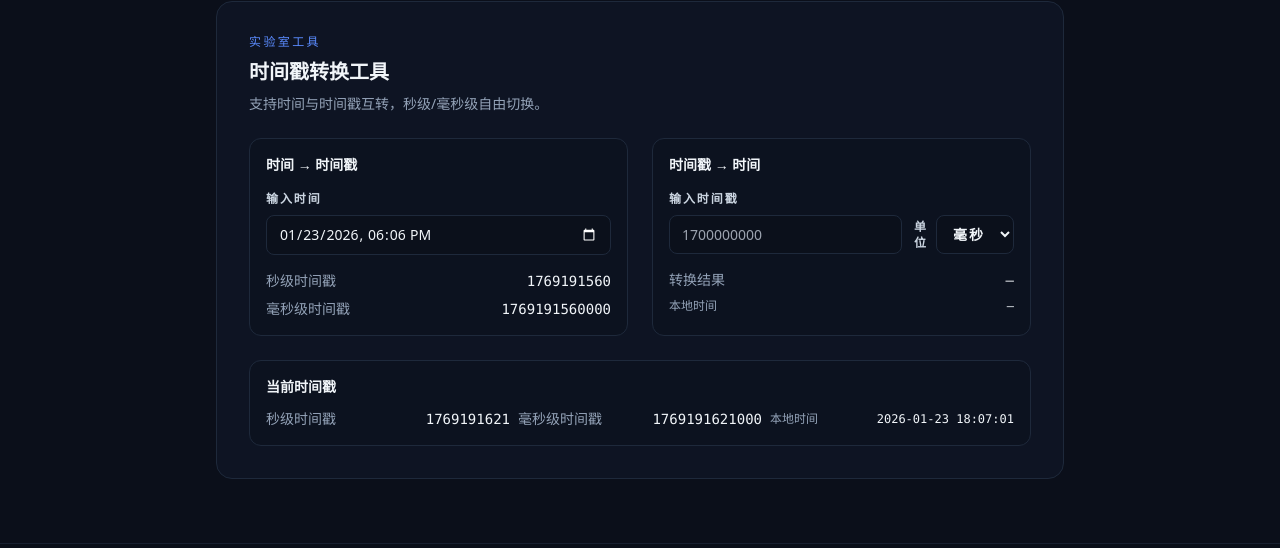
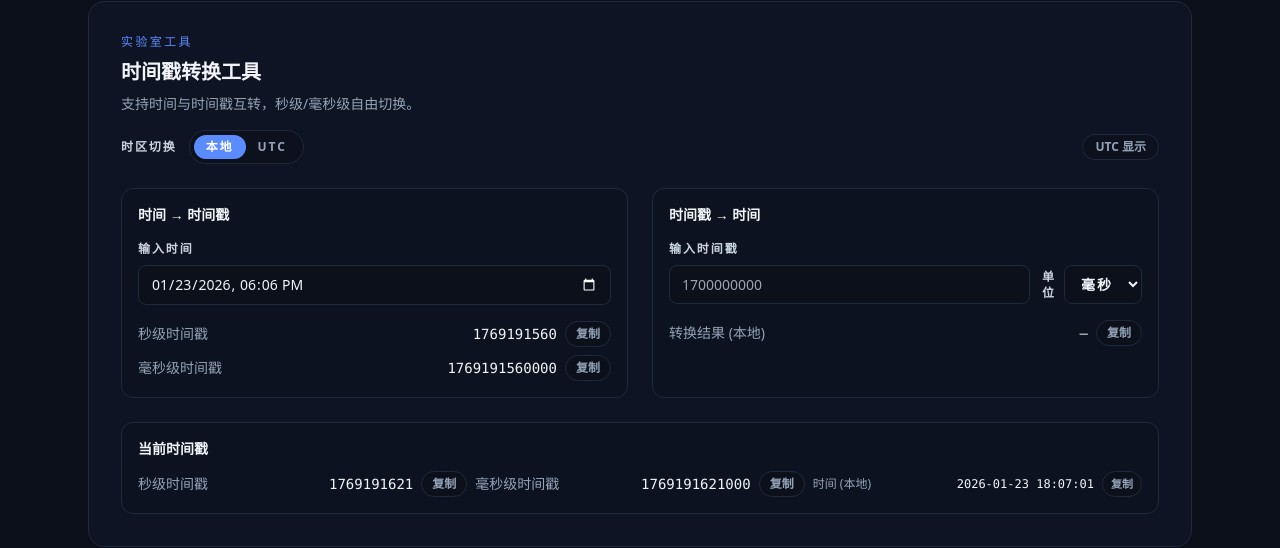
Before and after one commit to Oracle0703/website, a Next.js app in the folder frontend/: page /labs in a window 1280 px wide. Shown: the part 358-906 px from the top of the page. Built offline with nearby package versions, Linux system fonts and the light colour scheme; no server answers.

Commit message:
feat(时间戳工具): 增加时区切换和复制功能
- 添加 UTC 和本地时区切换功能
- 为时间戳和时间显示添加复制按钮
- 增加显示/隐藏辅助时区功能
- 扩展多语言文本支持新功能
- 调整页面布局和样式

```diff
--- a/frontend/app/labs/page.tsx
+++ b/frontend/app/labs/page.tsx
@@ -21,7 +21,7 @@ export default function Page() {
   const common = pages.common;
 
   return (
-    <main className="mx-auto w-full max-w-4xl space-y-8 px-4 py-12 sm:px-6 md:py-16">
+    <main className="mx-auto w-full max-w-6xl space-y-8 px-4 py-12 sm:px-6 md:py-16">
       <div className="rounded-2xl border border-edge bg-surface/70 p-5 sm:p-8">
         <p className="text-sm text-muted">{copy.eyebrow}</p>
         <h1 className="mt-2 text-2xl font-semibold sm:text-3xl">{copy.title}</h1>
--- a/frontend/app/labs/timestamp-tool.tsx
+++ b/frontend/app/labs/timestamp-tool.tsx
@@ -1,6 +1,6 @@
 "use client";
 
-import { useEffect, useMemo, useState } from "react";
+import { useEffect, useMemo, useRef, useState } from "react";
 import type { Locale } from "../../lib/i18n";
 
 type TimestampUnit = "seconds" | "milliseconds";
@@ -9,6 +9,16 @@ type Copy = {
   eyebrow: string;
   title: string;
   description: string;
+  timeLabel: string;
+  timezoneLabel: string;
+  localLabel: string;
+  utcLabel: string;
+  showUtcLabel: string;
+  hideUtcLabel: string;
+  showLocalLabel: string;
+  hideLocalLabel: string;
+  copyLabel: string;
+  copiedLabel: string;
   timeToTimestamp: string;
   timeInputLabel: string;
   secondsLabel: string;
@@ -20,7 +30,6 @@ type Copy = {
   unitLabel: string;
   resultLabel: string;
   currentTitle: string;
-  currentTimeLabel: string;
   empty: string;
 };
 
@@ -29,6 +38,16 @@ const copyMap: Record<Locale, Copy> = {
     eyebrow: "实验室工具",
     title: "时间戳转换工具",
     description: "支持时间与时间戳互转，秒级/毫秒级自由切换。",
+    timeLabel: "时间",
+    timezoneLabel: "时区切换",
+    localLabel: "本地",
+    utcLabel: "UTC",
+    showUtcLabel: "UTC 显示",
+    hideUtcLabel: "隐藏 UTC",
+    showLocalLabel: "本地显示",
+    hideLocalLabel: "隐藏本地",
+    copyLabel: "复制",
+    copiedLabel: "已复制",
     timeToTimestamp: "时间 → 时间戳",
     timeInputLabel: "输入时间",
     secondsLabel: "秒级时间戳",
@@ -40,13 +59,22 @@ const copyMap: Record<Locale, Copy> = {
     unitLabel: "单位",
     resultLabel: "转换结果",
     currentTitle: "当前时间戳",
-    currentTimeLabel: "本地时间",
     empty: "—"
   },
   en: {
     eyebrow: "Labs Tool",
     title: "Timestamp Converter",
     description: "Convert between time and timestamps with seconds/milliseconds precision.",
+    timeLabel: "Time",
+    timezoneLabel: "Timezone",
+    localLabel: "Local",
+    utcLabel: "UTC",
+    showUtcLabel: "Show UTC",
+    hideUtcLabel: "Hide UTC",
+    showLocalLabel: "Show local",
+    hideLocalLabel: "Hide local",
+    copyLabel: "Copy",
+    copiedLabel: "Copied",
     timeToTimestamp: "Time → Timestamp",
     timeInputLabel: "Input time",
     secondsLabel: "Seconds timestamp",
@@ -58,20 +86,19 @@ const copyMap: Record<Locale, Copy> = {
     unitLabel: "Unit",
     resultLabel: "Result",
     currentTitle: "Current timestamp",
-    currentTimeLabel: "Local time",
     empty: "—"
   }
 };
 
 const pad = (value: number) => String(value).padStart(2, "0");
 
-const formatDateTime = (date: Date) => {
-  const year = date.getFullYear();
-  const month = pad(date.getMonth() + 1);
-  const day = pad(date.getDate());
-  const hour = pad(date.getHours());
-  const minute = pad(date.getMinutes());
-  const second = pad(date.getSeconds());
+const formatDateTime = (date: Date, useUtc: boolean) => {
+  const year = useUtc ? date.getUTCFullYear() : date.getFullYear();
+  const month = pad((useUtc ? date.getUTCMonth() : date.getMonth()) + 1);
+  const day = pad(useUtc ? date.getUTCDate() : date.getDate());
+  const hour = pad(useUtc ? date.getUTCHours() : date.getHours());
+  const minute = pad(useUtc ? date.getUTCMinutes() : date.getMinutes());
+  const second = pad(useUtc ? date.getUTCSeconds() : date.getSeconds());
 
   return `${year}-${month}-${day} ${hour}:${minute}:${second}`;
 };
@@ -94,6 +121,10 @@ export function TimestampTool({ locale }: { locale: Locale }) {
   const [timestampInput, setTimestampInput] = useState("");
   const [timestampUnit, setTimestampUnit] = useState<TimestampUnit>("milliseconds");
   const [now, setNow] = useState<Date | null>(null);
+  const [timeZoneMode, setTimeZoneMode] = useState<"local" | "utc">("local");
+  const [showUtc, setShowUtc] = useState(false);
+  const [copiedKey, setCopiedKey] = useState<string | null>(null);
+  const copyTimeoutRef = useRef<number | null>(null);
 
   useEffect(() => {
     const current = new Date();
@@ -106,6 +137,60 @@ export function TimestampTool({ locale }: { locale: Locale }) {
 
     return () => window.clearInterval(interval);
   }, []);
+
+  useEffect(() => {
+    return () => {
+      if (copyTimeoutRef.current) {
+        window.clearTimeout(copyTimeoutRef.current);
+      }
+    };
+  }, []);
+
+  const handleCopy = async (value: string | number | null, key: string) => {
+    if (value === null || value === undefined || value === "") {
+      return;
+    }
+
+    const text = String(value);
+    const setCopied = () => {
+      setCopiedKey(key);
+      if (copyTimeoutRef.current) {
+        window.clearTimeout(copyTimeoutRef.current);
+      }
+      copyTimeoutRef.current = window.setTimeout(() => {
+        setCopiedKey(null);
+      }, 1500);
+    };
+
+    try {
+      if (navigator.clipboard?.writeText) {
+        await navigator.clipboard.writeText(text);
+        setCopied();
+        return;
+      }
+    } catch {
+      // Fallback below.
+    }
+
+    try {
+      const textarea = document.createElement("textarea");
+      textarea.value = text;
+      textarea.setAttribute("readonly", "true");
+      textarea.style.position = "absolute";
+      textarea.style.left = "-9999px";
+      document.body.appendChild(textarea);
+      textarea.select();
+      document.execCommand("copy");
+      document.body.removeChild(textarea);
+      setCopied();
+    } catch {
+      // Ignore copy failures.
+    }
+  };
+
+  const handleTimeZoneChange = (mode: "local" | "utc") => {
+    setTimeZoneMode(mode);
+  };
 
   const dateTimestamp = useMemo(() => {
     if (!dateInput) {
@@ -147,6 +232,22 @@ export function TimestampTool({ locale }: { locale: Locale }) {
 
   const currentSeconds = now ? Math.floor(now.getTime() / 1000) : null;
   const currentMilliseconds = now ? now.getTime() : null;
+  const isUtc = timeZoneMode === "utc";
+  const primaryTimeLabel = isUtc ? copy.utcLabel : copy.localLabel;
+  const secondaryTimeLabel = isUtc ? copy.localLabel : copy.utcLabel;
+  const showSecondaryLine = showUtc;
+  const primaryTimestampText = timestampResult ? formatDateTime(timestampResult, isUtc) : null;
+  const secondaryTimestampText = timestampResult ? formatDateTime(timestampResult, !isUtc) : null;
+  const currentTimeText = now ? formatDateTime(now, isUtc) : null;
+  const currentSecondaryTimeText = now ? formatDateTime(now, !isUtc) : null;
+  const copyLabelFor = (key: string) => (copiedKey === key ? copy.copiedLabel : copy.copyLabel);
+  const toggleSecondaryLabel = isUtc
+    ? showUtc
+      ? copy.hideLocalLabel
+      : copy.showLocalLabel
+    : showUtc
+      ? copy.hideUtcLabel
+      : copy.showUtcLabel;
 
   return (
     <section className="rounded-2xl border border-edge bg-surface/70 p-5 sm:p-8">
@@ -154,6 +255,41 @@ export function TimestampTool({ locale }: { locale: Locale }) {
         <p className="text-xs uppercase tracking-[0.2em] text-accent">{copy.eyebrow}</p>
         <h2 className="text-xl font-semibold text-primary">{copy.title}</h2>
         <p className="text-sm text-muted">{copy.description}</p>
+      </div>
+
+      <div className="mt-4 flex flex-wrap items-center justify-between gap-3">
+        <div className="flex items-center gap-3 text-xs font-semibold uppercase tracking-[0.16em] text-secondary">
+          <span>{copy.timezoneLabel}</span>
+          <div className="flex rounded-full border border-edge bg-base/60 p-1">
+            <button
+              type="button"
+              onClick={() => handleTimeZoneChange("local")}
+              className={`rounded-full px-3 py-1 text-xs font-semibold transition ${
+                !isUtc ? "bg-accent text-white" : "text-muted hover:text-primary"
+              }`}
+            >
+              {copy.localLabel}
+            </button>
+            <button
+              type="button"
+              onClick={() => handleTimeZoneChange("utc")}
+              className={`rounded-full px-3 py-1 text-xs font-semibold transition ${
+                isUtc ? "bg-accent text-white" : "text-muted hover:text-primary"
+              }`}
+            >
+              {copy.utcLabel}
+            </button>
+          </div>
+        </div>
+        <button
+          type="button"
+          onClick={() => setShowUtc((prev) => !prev)}
+          className={`rounded-full border border-edge bg-base/60 px-3 py-1 text-xs font-semibold transition ${
+            "text-muted hover:text-primary"
+          }`}
+        >
+          {toggleSecondaryLabel}
+        </button>
       </div>
 
       <div className="mt-6 grid gap-6 lg:grid-cols-2">
@@ -171,15 +307,33 @@ export function TimestampTool({ locale }: { locale: Locale }) {
           <div className="mt-4 space-y-2 text-sm">
             <div className="flex items-center justify-between text-muted">
               <span>{copy.secondsLabel}</span>
+              <div className="flex items-center gap-2">
                 <span className="font-mono text-primary">
                   {timestampFromDate.seconds ?? copy.empty}
                 </span>
+                <button
+                  type="button"
+                  onClick={() => handleCopy(timestampFromDate.seconds, "time-seconds")}
+                  className="rounded-full border border-edge bg-base/60 px-2.5 py-1 text-xs font-semibold text-muted transition hover:text-primary"
+                >
+                  {copyLabelFor("time-seconds")}
+                </button>
+              </div>
             </div>
             <div className="flex items-center justify-between text-muted">
               <span>{copy.millisecondsLabel}</span>
+              <div className="flex items-center gap-2">
                 <span className="font-mono text-primary">
                   {timestampFromDate.milliseconds ?? copy.empty}
                 </span>
+                <button
+                  type="button"
+                  onClick={() => handleCopy(timestampFromDate.milliseconds, "time-milliseconds")}
+                  className="rounded-full border border-edge bg-base/60 px-2.5 py-1 text-xs font-semibold text-muted transition hover:text-primary"
+                >
+                  {copyLabelFor("time-milliseconds")}
+                </button>
+              </div>
             </div>
           </div>
         </div>
@@ -212,42 +366,112 @@ export function TimestampTool({ locale }: { locale: Locale }) {
           </div>
           <div className="mt-4 space-y-2 text-sm text-muted">
             <div className="flex items-center justify-between">
-              <span>{copy.resultLabel}</span>
+              <span>
+                {copy.resultLabel} ({primaryTimeLabel})
+              </span>
+              <div className="flex items-center gap-2">
                 <span className="font-mono text-primary">
-                {timestampResult ? formatDateTime(timestampResult) : copy.empty}
+                  {primaryTimestampText ?? copy.empty}
                 </span>
+                <button
+                  type="button"
+                  onClick={() => handleCopy(primaryTimestampText, "timestamp-primary")}
+                  className="rounded-full border border-edge bg-base/60 px-2.5 py-1 text-xs font-semibold text-muted transition hover:text-primary"
+                >
+                  {copyLabelFor("timestamp-primary")}
+                </button>
               </div>
+            </div>
+            {showSecondaryLine ? (
               <div className="flex items-center justify-between text-xs">
-              <span>{copy.currentTimeLabel}</span>
+                <span>{secondaryTimeLabel}</span>
+                <div className="flex items-center gap-2">
                   <span className="font-mono text-primary">
-                {timestampResult ? timestampResult.toLocaleString() : copy.empty}
+                    {secondaryTimestampText ?? copy.empty}
                   </span>
+                  <button
+                    type="button"
+                    onClick={() => handleCopy(secondaryTimestampText, "timestamp-secondary")}
+                    className="rounded-full border border-edge bg-base/60 px-2 py-1 text-[11px] font-semibold text-muted transition hover:text-primary"
+                  >
+                    {copyLabelFor("timestamp-secondary")}
+                  </button>
                 </div>
+              </div>
+            ) : null}
           </div>
         </div>
       </div>
 
       <div className="mt-6 rounded-xl border border-edge bg-base/40 p-4">
         <p className="text-sm font-semibold text-primary">{copy.currentTitle}</p>
-        <div className="mt-3 grid gap-2 text-sm text-muted sm:grid-cols-3">
+        <div className="mt-3 grid gap-2 text-sm text-muted sm:grid-cols-2 lg:grid-cols-3">
           <div className="flex items-center justify-between gap-3">
             <span>{copy.secondsLabel}</span>
+            <div className="flex items-center gap-2">
               <span className="font-mono text-primary">
                 {currentSeconds ?? copy.empty}
               </span>
+              <button
+                type="button"
+                onClick={() => handleCopy(currentSeconds, "current-seconds")}
+                className="rounded-full border border-edge bg-base/60 px-2.5 py-1 text-xs font-semibold text-muted transition hover:text-primary"
+              >
+                {copyLabelFor("current-seconds")}
+              </button>
+            </div>
           </div>
           <div className="flex items-center justify-between gap-3">
             <span>{copy.millisecondsLabel}</span>
+            <div className="flex items-center gap-2">
               <span className="font-mono text-primary">
                 {currentMilliseconds ?? copy.empty}
               </span>
+              <button
+                type="button"
+                onClick={() => handleCopy(currentMilliseconds, "current-milliseconds")}
+                className="rounded-full border border-edge bg-base/60 px-2.5 py-1 text-xs font-semibold text-muted transition hover:text-primary"
+              >
+                {copyLabelFor("current-milliseconds")}
+              </button>
+            </div>
           </div>
           <div className="flex items-center justify-between gap-3 text-xs">
-            <span>{copy.currentTimeLabel}</span>
+            <span>
+              {copy.timeLabel} ({primaryTimeLabel})
+            </span>
+            <div className="flex items-center gap-2">
               <span className="font-mono text-primary">
-              {now ? formatDateTime(now) : copy.empty}
+                {currentTimeText ?? copy.empty}
               </span>
+              <button
+                type="button"
+                onClick={() => handleCopy(currentTimeText, "current-time-primary")}
+                className="rounded-full border border-edge bg-base/60 px-2 py-1 text-[11px] font-semibold text-muted transition hover:text-primary"
+              >
+                {copyLabelFor("current-time-primary")}
+              </button>
             </div>
+          </div>
+          {showSecondaryLine ? (
+            <div className="flex items-center justify-between gap-3 text-xs">
+              <span>
+                {copy.timeLabel} ({secondaryTimeLabel})
+              </span>
+              <div className="flex items-center gap-2">
+                <span className="font-mono text-primary">
+                  {currentSecondaryTimeText ?? copy.empty}
+                </span>
+                <button
+                  type="button"
+                  onClick={() => handleCopy(currentSecondaryTimeText, "current-time-secondary")}
+                  className="rounded-full border border-edge bg-base/60 px-2 py-1 text-[11px] font-semibold text-muted transition hover:text-primary"
+                >
+                  {copyLabelFor("current-time-secondary")}
+                </button>
+              </div>
+            </div>
+          ) : null}
         </div>
       </div>
     </section>
```
Lines whose indentation alone changed are shown as unchanged.
